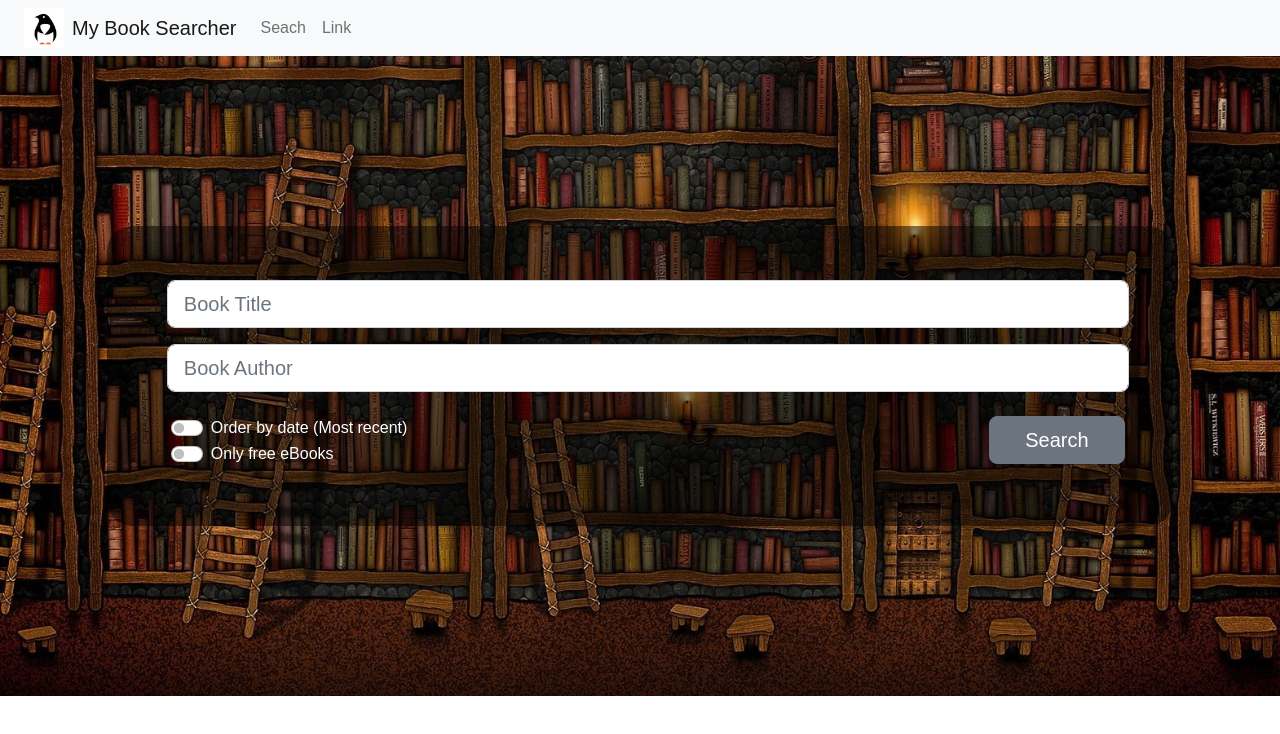
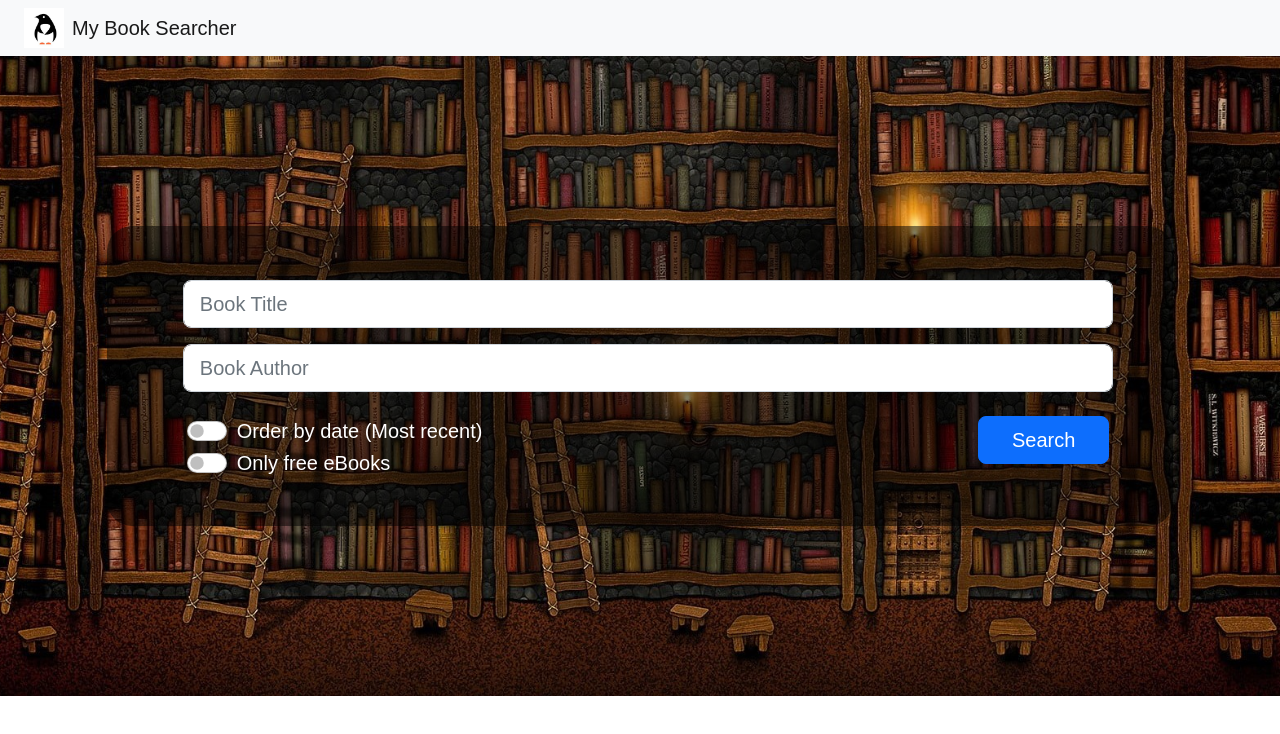
Before and after one commit to JingRZ/my-book-searcher, a React (Create React App) app: page / in a window 1280 px wide. Shown: the top 734 px of the page. Built offline with nearby package versions, Linux system fonts and the light colour scheme; a small style sheet from the web is missing.

Commit message:
Bigger form elements

```diff
--- a/src/components/PageNavbar.js
+++ b/src/components/PageNavbar.js
@@ -13,7 +13,7 @@ export default class PageNavbar extends React.Component {
             <span class="navbar-toggler-icon"></span>
           </button>
 
-          <div class="collapse navbar-collapse" id="navbarSupportedContent">
+          {/* <div class="collapse navbar-collapse" id="navbarSupportedContent">
             <ul class="navbar-nav mr-auto">
               <li class="nav-item active">
                 <a class="nav-link" href="#">Seach</a>
@@ -24,7 +24,7 @@ export default class PageNavbar extends React.Component {
             </ul>
           </div>
 
-          {/* <div>
+          <div>
             <img class="w-25" src="usuario.png" />
               <label>username</label>
           </div> */}
--- a/src/components/SearchForm.js
+++ b/src/components/SearchForm.js
@@ -67,7 +67,7 @@ function SearchForm({ onSearch }) {
                 <div class="row col-md-10 search-box">
                 <div class="d-flex justify-content-center align-items-center">
                     <form class="w-90" onSubmit={handleSubmit} onChange={handleChange}>
-                        <div class="row form-group">
+                        <div class="row form-group form-control-lg">
                             <input type="text" value={title} class="form-control form-control-lg m-2" id="title_input" placeholder="Book Title"/>
                             <input type="text" value={author} class="form-control form-control-lg m-2" id="author_input" placeholder="Book Author"/>
                             <div class="col col-md-10 pt-3 text-start">
@@ -81,7 +81,7 @@ function SearchForm({ onSearch }) {
                                 </div>
                             </div>
                             <div class="col col-md-2 ">
-                                <button type="submit" class="btn btn-secondary btn-lg w-100 m-3">Search</button>
+                                <button type="submit" class="btn btn-primary btn-lg w-100 m-3">Search</button>
                             </div>
                         </div>
                     </form>
```
